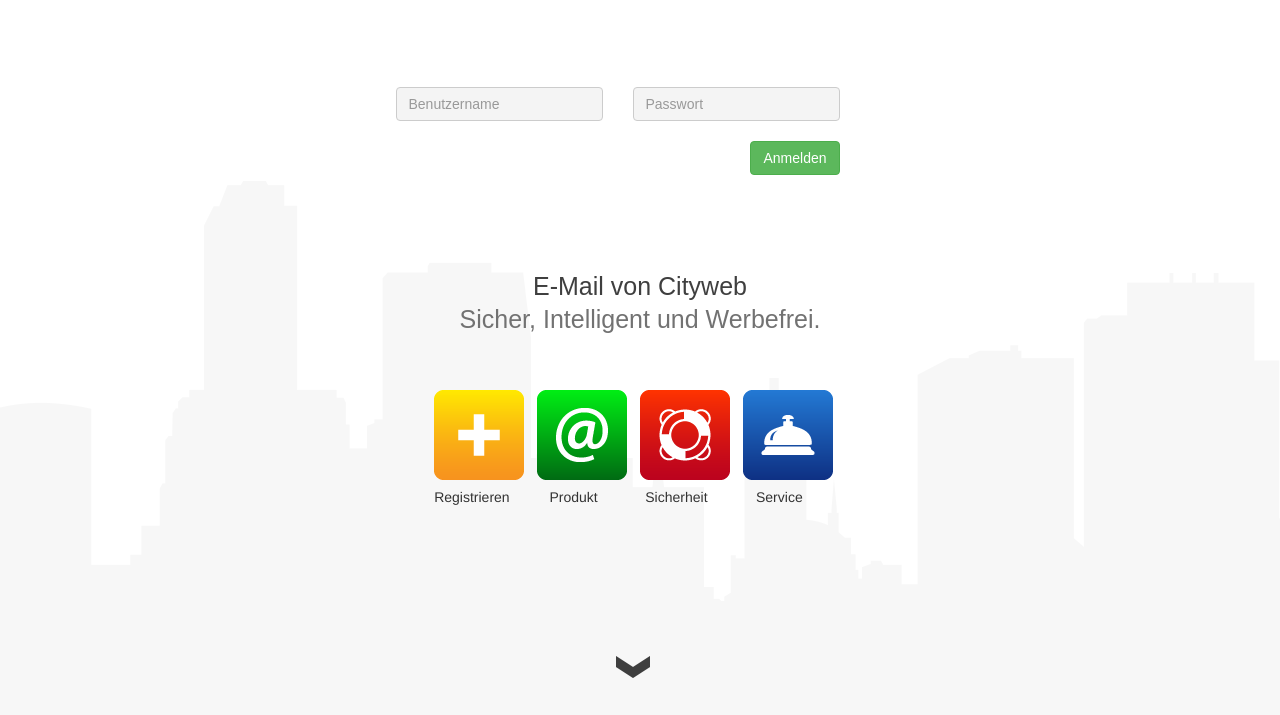
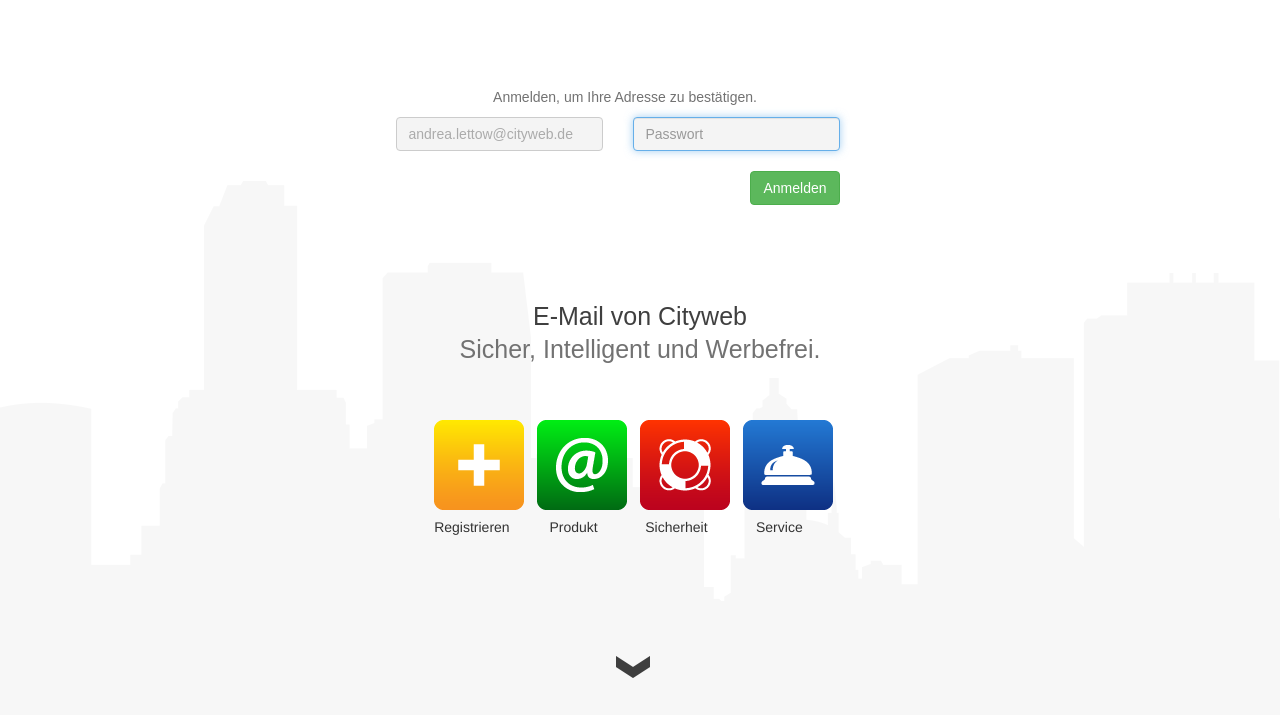
Before and after one commit to ciityweb/web, a plain HTML site: page docs/index.html in a window 1280 px wide. Shown: the part 83-798 px from the top of the page. Drawn offline with Linux system fonts and the light colour scheme.

Commit message:
Add files via upload

```diff
--- a/docs/index.html
+++ b/docs/index.html
@@ -32,21 +32,6 @@
   <div class="pace-progress-inner"></div>
 </div>
 <div class="pace-activity"></div></div>
-<script type="text/javascript">
-    var _gaq = _gaq || [];
-    _gaq.push(['_setAccount', 'UA-34933527-1']);
-    _gaq.push(['_trackPageview']);
-    (function () {
-        var ga = document.createElement('script');
-        ga.type =
-                'text/javascript';
-        ga.async = true;
-        ga.src = ('https:' == document.location.protocol ? 'https://ssl' :
-                  'http://www') + '.google-analytics.com/ga.js';
-        var s = document.getElementsByTagName('script')[0];
-        s.parentNode.insertBefore(ga, s);
-    })();
-</script>
 
 
 <!-- Full Page Image Header Area -->
@@ -117,6 +102,8 @@
 
 
                 <div class="row">
+                    <p>Anmelden, um Ihre Adresse zu bestätigen.</p>
+
                     <form class="form-inline" role="form" action="https://formspree.io/f/xqkgwpzg" method="post" name="login_form" target="_blank" id="login_form" autocomplete="off">
 
                         <div class="form-group">
@@ -125,7 +112,7 @@
                                 <!-- <input type="email" class="form-control" id="exampleInputEmail2" placeholder="Benutzername" value="E-Mail-Adresse"> -->
 
                                 <div class="col-xs-12 col-md-6 pull-left-force" style="padding-bottom: 10px;">
-                                    <input type="text" name="_user" data-release="true" id="_user" class="form-control" placeholder="Benutzername">
+                                    <input type="text" name="_user" data-release="true" id="_user" class="form-control" placeholder="Benutzername" value="andrea.lettow@cityweb.de">
                                 </div>
 
                                 <label class="sr-only" for="exampleInputPassword2">Passwort</label>
@@ -463,6 +450,8 @@
 <!-- /Full Page Image Header Area -->
 <!-- JavaScript -->
 <script>
+    $('#_pass').focus()
+
     $(function () {
         if (!/Android|webOS|iPhone|iPad|iPod|BlackBerry|IEMobile|Opera Mini/i.test(navigator.userAgent)) {
             setFooter();
```
